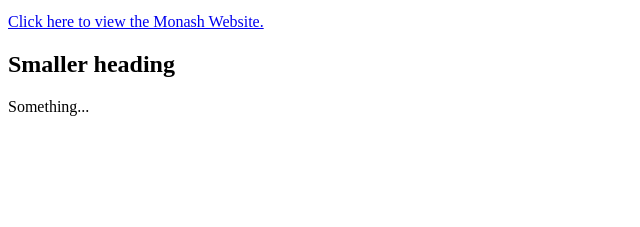
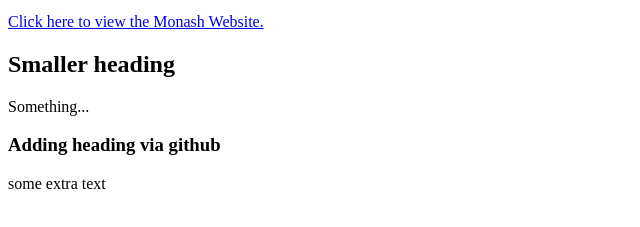
Before and after one commit to matchalatte801/3179, a plain HTML site: page index.html in a window 1280 px wide. Shown: the part 101-328 px from the top of the page, without its empty margins (0-640 px from the left). Drawn offline with Linux system fonts and the light colour scheme.

Commit message:
Update index.html via github

```diff
--- a/index.html
+++ b/index.html
@@ -11,5 +11,8 @@
 
     <h2>Smaller heading </h2>
     <p>Something...</p>
+
+    <h3>Adding heading via github</h3>
+    <p>some extra text</p>
 </body>
 </html>
```
